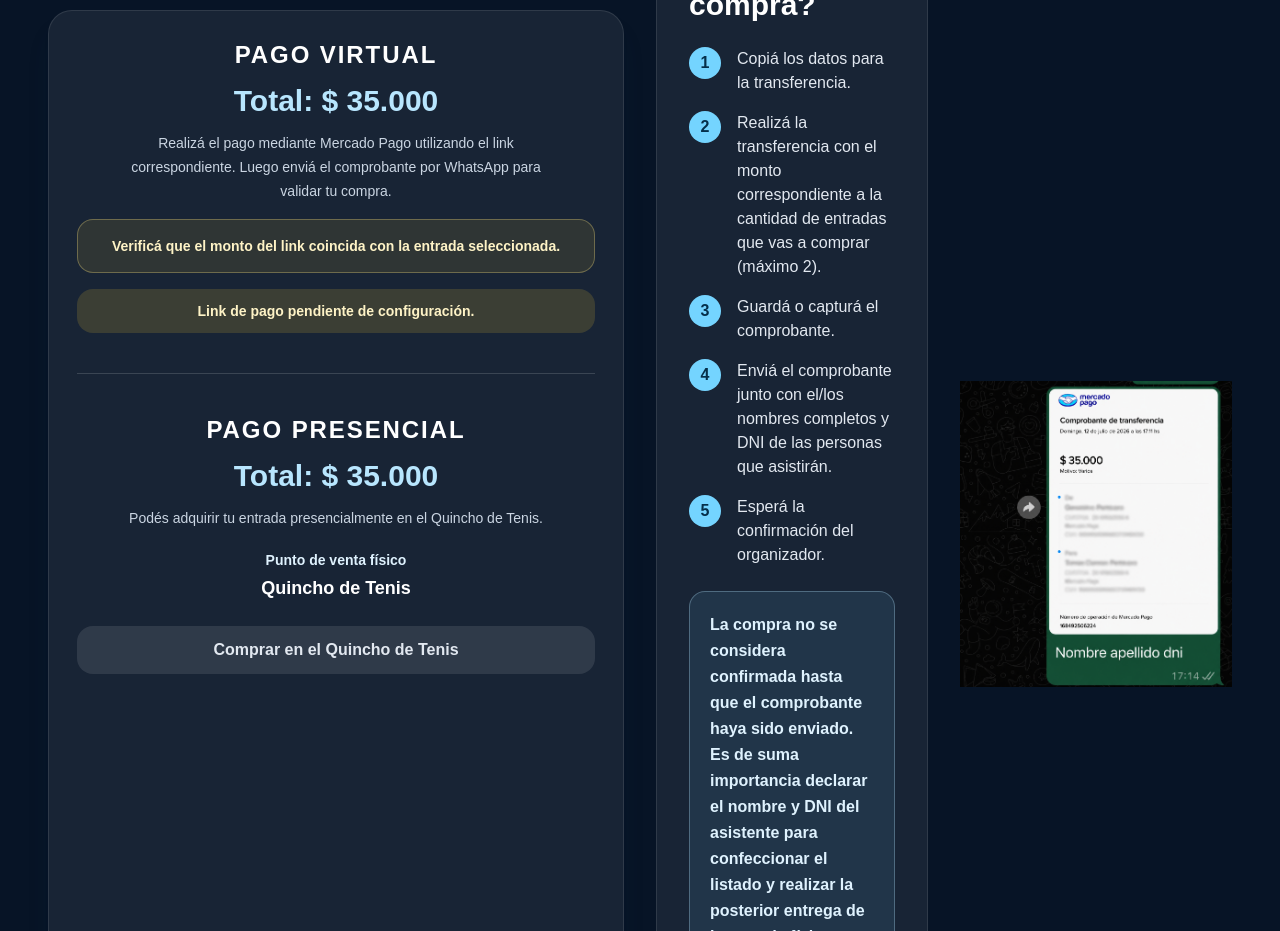
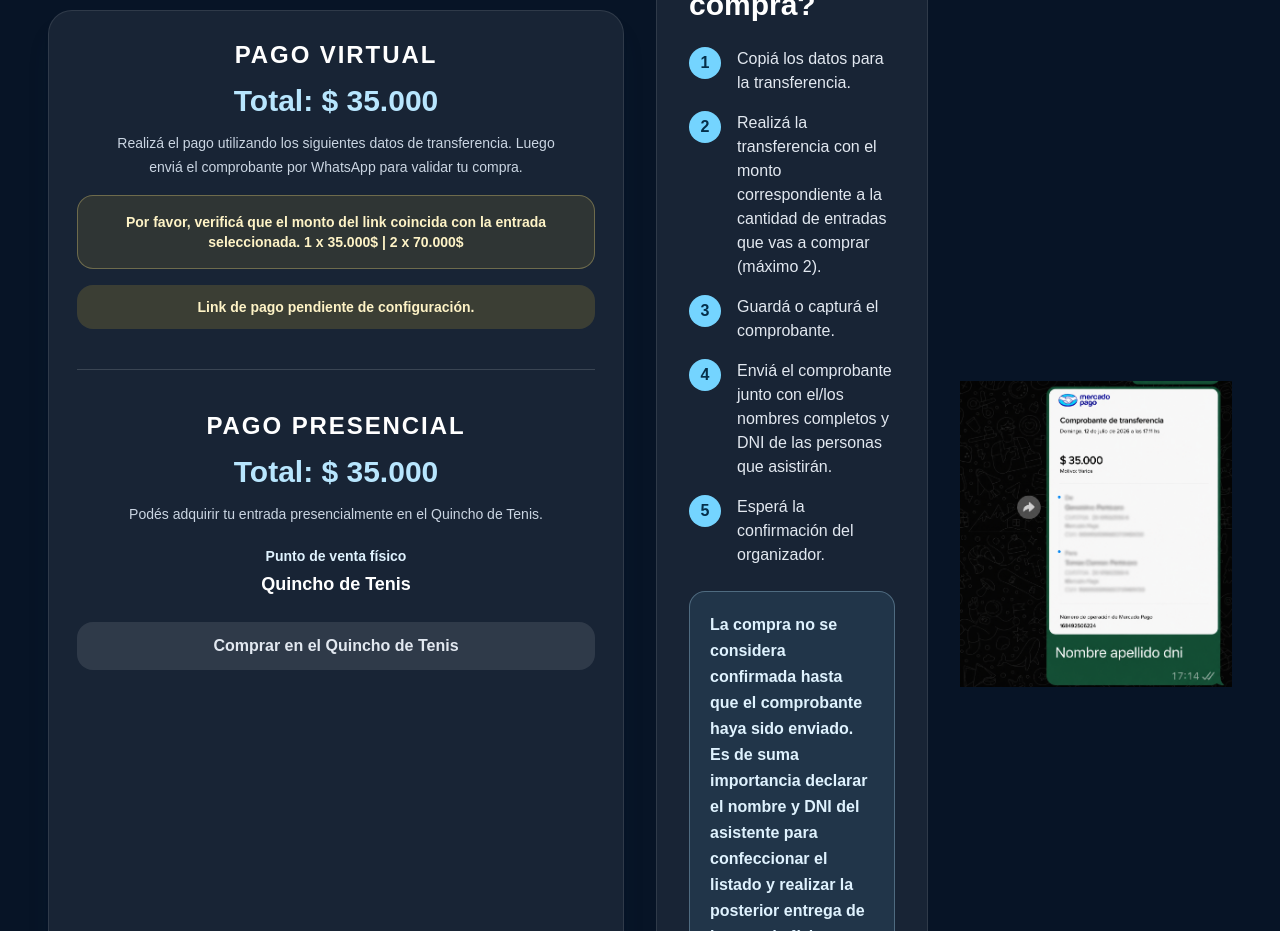
Before and after one commit to tomas1aws/entradaslalecheria, a Next.js app: page / in a window 1280 px wide. Shown: the part 1060-1991 px from the top of the page. Built offline with nearby package versions, Linux system fonts and the light colour scheme.

Commit message:
Update PurchaseFlowSection.tsx

```diff
--- a/src/components/PurchaseFlowSection.tsx
+++ b/src/components/PurchaseFlowSection.tsx
@@ -32,11 +32,11 @@ export function PurchaseFlowSection() {
                   <h3 id="pago-virtual-titulo" className="text-xl font-black uppercase tracking-[0.08em] text-white sm:text-2xl">Pago virtual</h3>
                   <p className="mt-3 text-3xl font-black text-sky-200">Total: {total}</p>
                   <p className="mx-auto mt-3 max-w-md text-sm leading-6 text-slate-300">
-                    Realizá el pago mediante Mercado Pago utilizando el link correspondiente. Luego enviá el comprobante por WhatsApp para validar tu compra.
+                    Realizá el pago utilizando los siguientes datos de transferencia. Luego enviá el comprobante por WhatsApp para validar tu compra.
                   </p>
                 </div>
                 <p className="rounded-2xl border border-amber-200/30 bg-amber-300/10 p-4 text-sm font-semibold text-amber-100">
-                  Verificá que el monto del link coincida con la entrada seleccionada.
+                  Por favor, verificá que el monto del link coincida con la entrada seleccionada. 1 x 35.000$ | 2 x 70.000$
                 </p>
               </div>
               <div className="pt-4">
```
